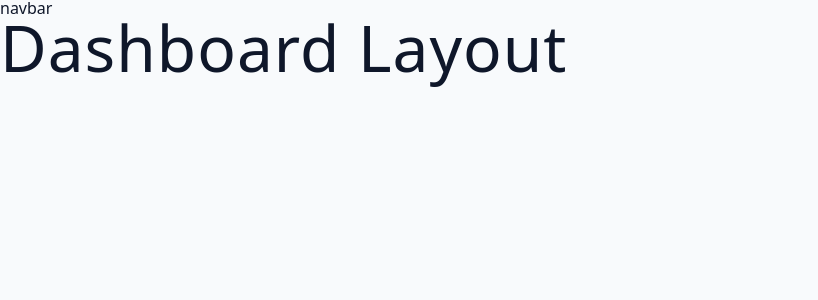
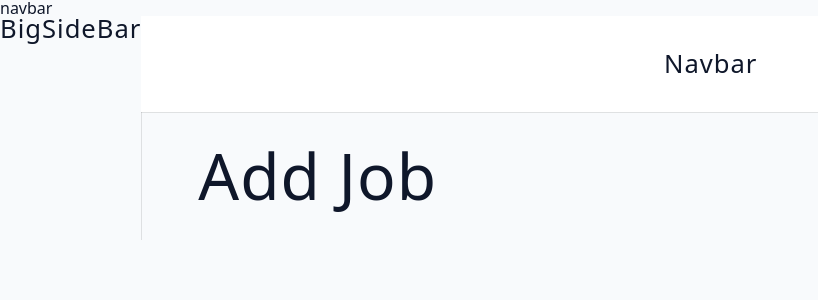
Before and after one commit to McKeeJerry-FS/client, a React (Vite) app: page /dashboard in a window 1280 px wide. Shown: the top 300 px of the page, without its empty margins (0-818 px from the left). Built offline with nearby package versions, Linux system fonts and the light colour scheme.

Commit message:
built out dashboard as well as sidebar components and a navbar component

```diff
--- a/src/App.jsx
+++ b/src/App.jsx
@@ -6,7 +6,12 @@ import {
   Login,
   DashboardLayout,
   Error,
-  About
+  About,
+  Stats,
+  AllJobs,
+  AddJob,
+  Admin,
+  Profile
 } from "./pages"
 
 const router = createBrowserRouter([
@@ -30,6 +35,28 @@ const router = createBrowserRouter([
       {
         path: "dashboard",
         element: <DashboardLayout />,
+        children: [
+          {
+            index: true,
+            element: <AddJob />,
+          },
+          {
+            path: 'stats',
+            element: <Stats />,
+          },
+          {
+            path: 'all-jobs',
+            element: <AllJobs />,
+          },
+          {
+            path: 'profile',
+            element: <Profile />,
+          },
+          {
+            path: 'admin',
+            element: <Admin />,
+          }
+        ]
       },
       {
         path: "about",
@@ -37,6 +64,7 @@ const router = createBrowserRouter([
       },
     ]
   },
+
 ]);
 
 const Jobify = () => {
--- /dev/null
+++ b/src/components/BigSidebar.jsx
@@ -0,0 +1,13 @@
+import Wrapper from '../assets/wrappers/BigSidebar'
+
+const BigSideBar = () => {
+    return (
+        <Wrapper>
+            <div>
+                <h4>BigSideBar</h4>
+            </div>
+        </Wrapper>
+    )
+}
+
+export default BigSideBar;
--- /dev/null
+++ b/src/components/Navbar.jsx
@@ -0,0 +1,13 @@
+import Wrapper from '../assets/wrappers/Navbar'
+
+const Navbar = () => {
+    return (
+        <Wrapper>
+            <div>
+                <h4>Navbar</h4>
+            </div>
+        </Wrapper>
+    )
+}
+
+export default Navbar;
--- /dev/null
+++ b/src/components/SmallSidebar.jsx
@@ -0,0 +1,13 @@
+import Wrapper from '../assets/wrappers/SmallSidebar'
+
+const SmallSideBar = () => {
+    return (
+        <Wrapper>
+            <div>
+                <h4>SmallSideBar</h4>
+            </div>
+        </Wrapper>
+    )
+}
+
+export default SmallSideBar;
--- a/src/components/index.js
+++ b/src/components/index.js
@@ -1,2 +1,5 @@
 export { default as Logo } from './Logo';
 export { default as FormRow } from './FormRow';
+export { default as Navbar } from './Navbar';
+export { default as BigSideBar } from './BigSidebar';
+export { default as SmallSideBar } from './SmallSidebar';
--- a/src/pages/Admin.jsx
+++ b/src/pages/Admin.jsx
@@ -1,5 +1,5 @@
-const AddJob = () => {
-    return <h1>AddJob</h1>
+const Admin = () => {
+    return <h1>Admin Page</h1>
 };
 
-export default AddJob;
+export default Admin;
--- a/src/pages/DashboardLayout.jsx
+++ b/src/pages/DashboardLayout.jsx
@@ -1,5 +1,54 @@
-const DashboardLayout = () => {
-    return <h1>Dashboard Layout</h1>
+import { Outlet } from 'react-router-dom';
+import Wrapper from '../assets/wrappers/Dashboard';
+import { Navbar, BigSideBar, SmallSideBar } from '../components';
+
+import { useState, createContext, useContext } from 'react';
+const DashboardContext = createContext();
+const Dashboard = () => {
+    const user = { name: 'Jerry' };
+
+    const [showSidebar, setShowSidebar] = useState(false);
+    const [isDarkTheme, setIsDarkTheme] = useState(false);
+
+    const toggleDarkTheme = () => {
+        console.log('toggle dark theme');
+    };
+
+    const toggleSidebar = () => {
+        setShowSidebar(!showSidebar);
+    };
+
+    const logoutUser = async () => {
+        console.log('logout user');
+    };
+
+    return(
+        <DashboardContext.Provider
+            value={{
+                user,
+                showSidebar,
+                isDarkTheme,
+                toggleDarkTheme,
+                toggleSidebar,
+                logoutUser,
+            }}
+        >
+            <Wrapper>
+                <main className='dashboard'>
+                    <SmallSideBar />
+                    <BigSideBar />
+                    <div>
+                        <Navbar />
+                        <div className='dashboard-page'>
+                            <Outlet />
+                        </div>
+                    </div>
+                </main>
+            </Wrapper>
+        </DashboardContext.Provider>
+    );
 };
 
-export default DashboardLayout;
+export const useDashboardContext = () => useContext(DashboardContext);
+
+export default Dashboard;
```
